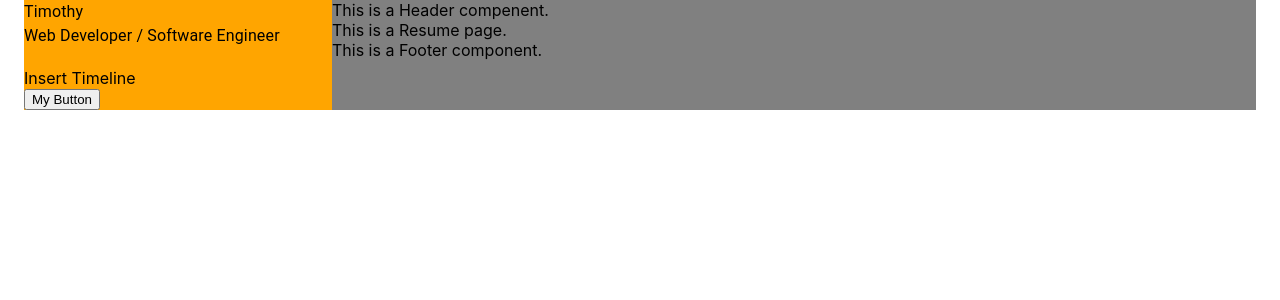
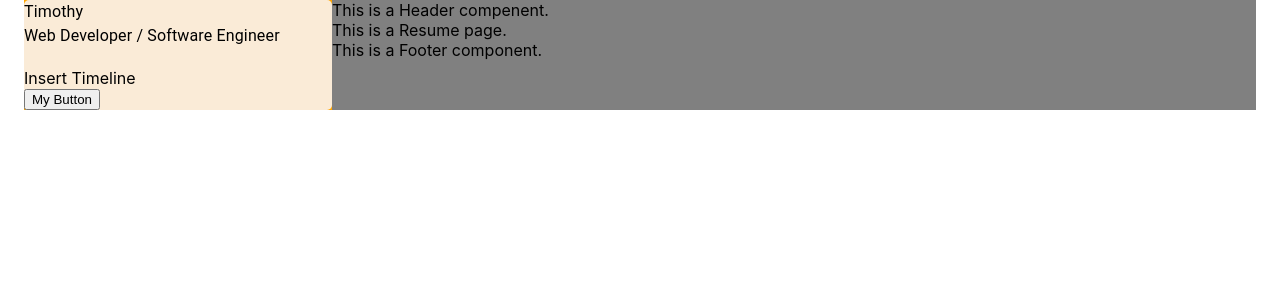
Before and after one commit to timdavidson2/react-portfolio, a React (Create React App) app in the folder portfolio3/: page /Resume in a window 1280 px wide. Shown: the top 300 px of the page. Built offline with nearby package versions, Linux system fonts and the light colour scheme.

Commit message:
Update Profile.css

```diff
--- a/portfolio3/src/components/Profile/Profile.css
+++ b/portfolio3/src/components/Profile/Profile.css
@@ -0,0 +1,6 @@
+.profile {
+  background-color: antiquewhite;
+  border-radius: 5px;
+  display: inline-block;
+  width: 100%;
+}
```
